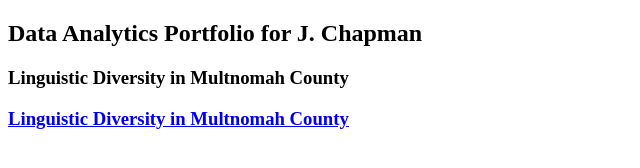
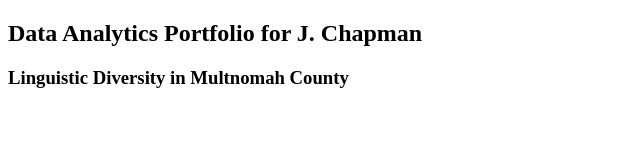
Before and after one commit to zhuangzi77/data-portfolio, a plain HTML site: page index.html in a window 1280 px wide. Shown: the whole page, without its empty margins (0-640 px from the left). Drawn offline with Linux system fonts and the light colour scheme.

Commit message:
Update index.html

```diff
--- a/index.html
+++ b/index.html
@@ -7,7 +7,6 @@
   <h2>Data Analytics Portfolio for J. Chapman</h2>
   <h3>Linguistic Diversity in Multnomah County</h3>
  <a href="https://public.tableau.com/views/LinguisticDiversityinMultnomahCounty/LinguisticDiversityinMultnomahCounty?:language=en-US&:display_count=n&:origin=viz_share_link"Tableau</a>
-  <h3>Linguistic Diversity in Multnomah County</h3>
 </body>
 
 </html>
```
